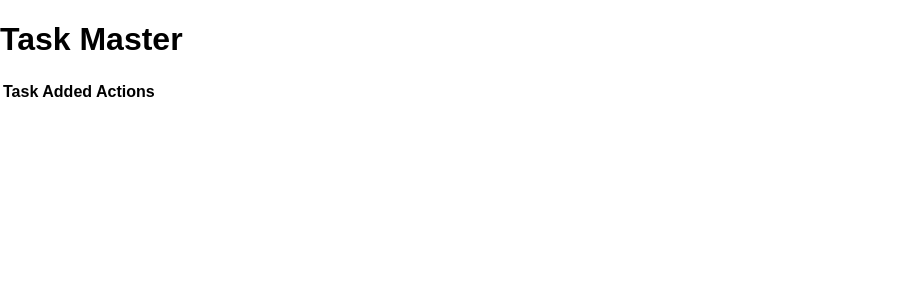
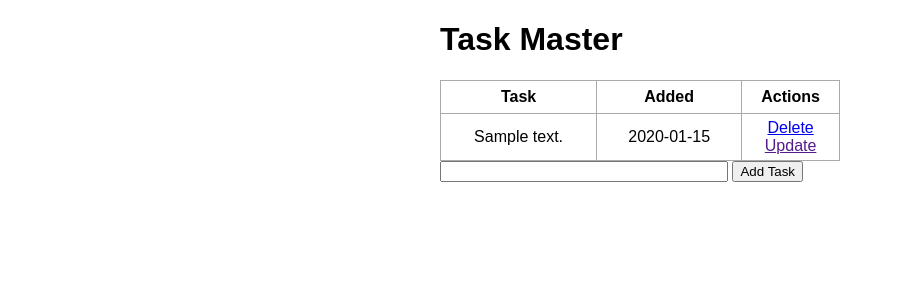
Before and after one commit to nirajthanki6/pythonweb, a Flask app: page / in a window 1280 px wide. Shown: the top 300 px of the page, without its empty margins (0-903 px from the left). Run offline with Flask 2, Linux system fonts and the light colour scheme; tables that the repository leaves empty hold one stand-in row (values such as "Sample post"); lists and menus that the app fills with data are empty.

Commit message:
Add & Delete Functions added

```diff
--- a/app.py
+++ b/app.py
@@ -1,4 +1,4 @@
-from flask import Flask, render_template, url_for
+from flask import Flask, render_template, url_for , request, redirect
 from flask_sqlalchemy import SQLAlchemy
 from datetime import datetime
 
@@ -15,9 +15,33 @@ class Todo(db.Model):
     def __repr__(self):
         return '<Task %r>' % self.id
 
-@app.route('/')
+@app.route('/', methods=['POST','GET'])
 def index():
-    return render_template('index.html')
+    if request.method == 'POST':
+        task_content = request.form['content']
+        new_task = Todo(content=task_content)
+        try:
+            db.session.add(new_task)
+            db.session.commit()
+            return redirect('/')
+        except:
+            return 'There was an issue adding your task'
+    else:
+        tasks = Todo.query.order_by(Todo.date_created).all()
+        return render_template('index.html', tasks = tasks)
+
+
+@app.route('/delete/<int:id>')
+def delete(id):
+    task_to_delete = Todo.query.get_or_404(id)
+
+    try:
+        db.session.delete(task_to_delete)
+        db.session.commit()
+        return redirect('/')
+    except:
+        return 'There was a proble delete that task'
+
 
 if __name__ == "__main__":
     app.run(debug=True)
--- a/static/css/main.css
+++ b/static/css/main.css
@@ -1,4 +1,35 @@
-body {
+body, html {
 margin: 0;
 font-family: sans-serif;
 }
+
+.content {
+margin: 0 auto;
+width: 400px;
+}
+
+table, td , th {
+border: 1px solid #aaa;
+}
+
+table{
+border-collapse: collapse;
+width: 100%
+}
+
+th {
+height: 30px;
+}
+
+td {
+text-align: center;
+padding: 5px;
+}
+
+.form{
+margin-top: 20px;
+}
+
+#content {
+width: 70%;
+}
--- a/templates/base.html
+++ b/templates/base.html
@@ -2,7 +2,6 @@
 <html lang="en">
 <head>
     <meta charset="UTF-8">
-    <title>Title</title>
     <link rel="stylesheet" href="{{url_for('static', filename='css/main.css')}}">
     {% block head %} {% endblock %}
 </head>
--- a/templates/index.html
+++ b/templates/index.html
@@ -1,4 +1,5 @@
 {% extends 'base.html' %}
+
 {% block head %}
 
 {% endblock %}
@@ -12,8 +13,23 @@
             <th>Added</th>
             <th>Actions</th>
         </tr>
+        {% for task in tasks %}
+            <tr>
+                <td>{{ task.content }}</td>
+                <td>{{ task.date_created.date()}}</td>
+                <td>
+                    <a href="/delete/{{task.id}}">Delete</a>
+                    <br>
+                    <a href="">Update</a>
+                </td>
+            </tr>
+        {% endfor %}
     </table>
 
+    <form action="/" method="POST">
+        <input type="text" name="content" id="content">
+        <input type="submit" value="Add Task">
+    </form>
+</div>
 
-</div>
 {% endblock %}
```
Also changed, not shown: test.db.
